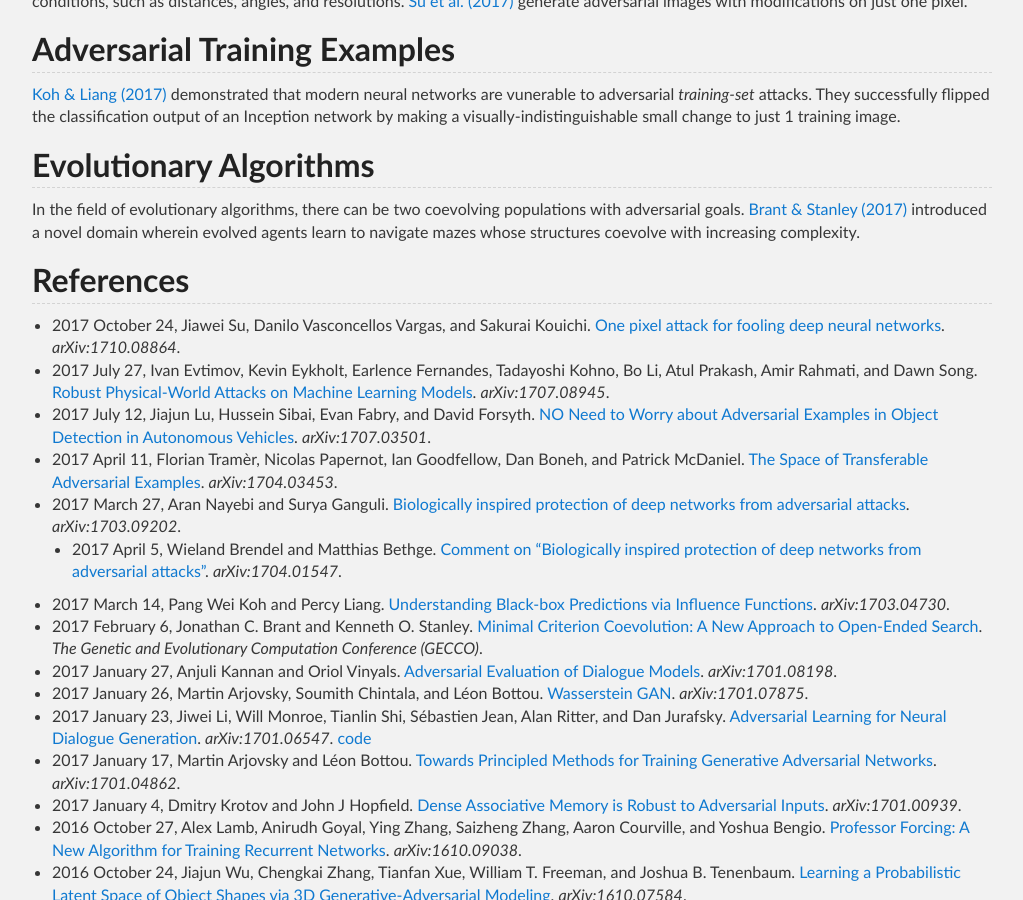
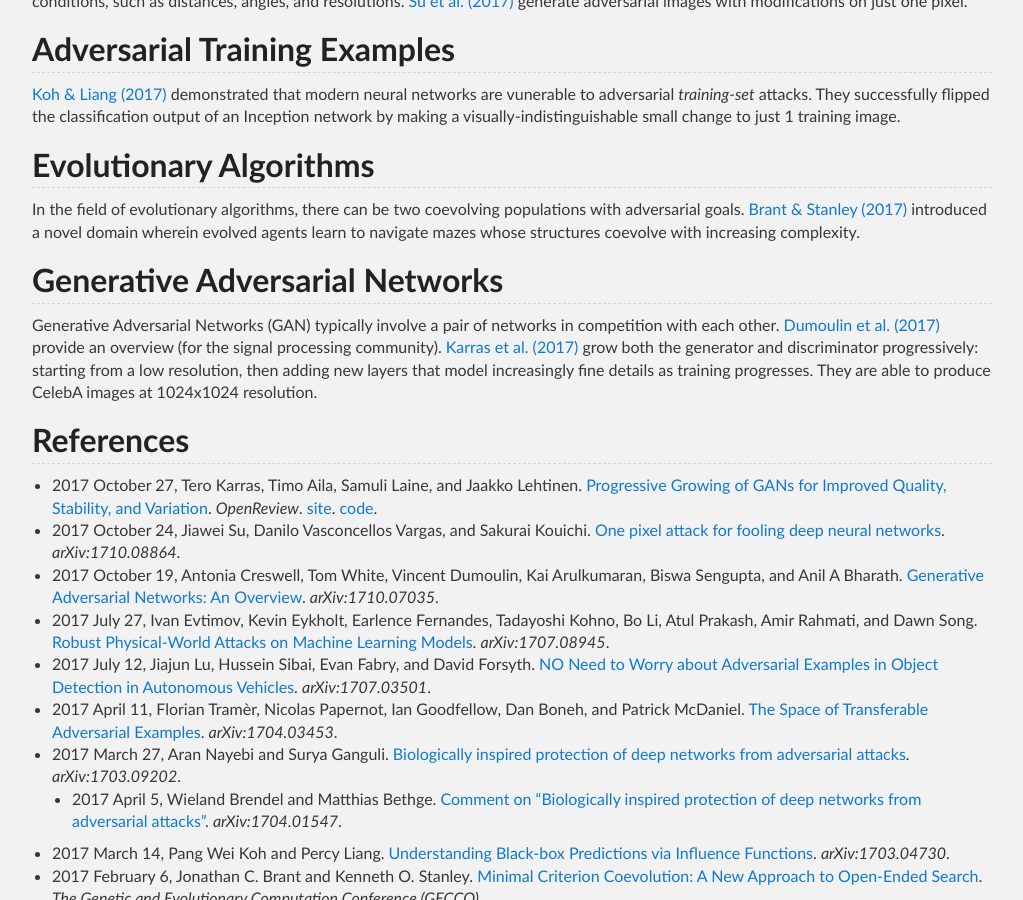
Before and after one commit to Tonywuhk/realai.org, a Jekyll site: the page built from adversarial-learning.md, in a window 1280 px wide and 900 px high, scrolled down 326 px. Shown: the whole window, without its empty margins (128-1151 px from the left). Built offline with Jekyll 4.4.1, drawn with Linux system fonts in a browser that asks for light colours; our own code applies the rules of GitHub Pages for plain Markdown files; the repository's description, which GitHub fills in, is left out.

Commit message:
Update files

```diff
--- a/adversarial-learning.md
+++ b/adversarial-learning.md
@@ -17,9 +17,15 @@
 
 In the field of evolutionary algorithms, there can be two coevolving populations with adversarial goals. [Brant & Stanley (2017)](http://eplex.cs.ucf.edu/papers/brant_gecco17.pdf) introduced a novel domain wherein evolved agents learn to navigate mazes whose structures coevolve with increasing complexity.
 
+## Generative Adversarial Networks
+
+Generative Adversarial Networks (GAN) typically involve a pair of networks in competition with each other. [Dumoulin et al. (2017)](https://arxiv.org/abs/1710.07035) provide an overview (for the signal processing community). [Karras et al. (2017)](https://openreview.net/forum?id=Hk99zCeAb&noteId=Hk99zCeAb) grow both the generator and discriminator progressively: starting from a low resolution, then adding new layers that model increasingly fine details as training progresses. They are able to produce CelebA images at 1024x1024 resolution.
+
 ## References
 
+* 2017 October 27, Tero Karras, Timo Aila, Samuli Laine, and Jaakko Lehtinen. [Progressive Growing of GANs for Improved Quality, Stability, and Variation](http://research.nvidia.com/publication/2017-10_Progressive-Growing-of). *OpenReview*. [site](http://research.nvidia.com/publication/2017-10_Progressive-Growing-of). [code](https://github.com/tkarras/progressive_growing_of_gans).
 * 2017 October 24, Jiawei Su, Danilo Vasconcellos Vargas, and Sakurai Kouichi. [One pixel attack for fooling deep neural networks](https://arxiv.org/abs/1710.08864). *arXiv:1710.08864*.
+* 2017 October 19, Antonia Creswell, Tom White, Vincent Dumoulin, Kai Arulkumaran, Biswa Sengupta, and Anil A Bharath. [Generative Adversarial Networks: An Overview](https://arxiv.org/abs/1710.07035). *arXiv:1710.07035*.
 * 2017 July 27, Ivan Evtimov, Kevin Eykholt, Earlence Fernandes, Tadayoshi Kohno, Bo Li, Atul Prakash, Amir Rahmati, and Dawn Song. [Robust Physical-World Attacks on Machine Learning Models](https://arxiv.org/abs/1707.08945). *arXiv:1707.08945*.
 * 2017 July 12, Jiajun Lu, Hussein Sibai, Evan Fabry, and David Forsyth. [NO Need to Worry about Adversarial Examples in Object Detection in Autonomous Vehicles](https://arxiv.org/abs/1707.03501). *arXiv:1707.03501*.
 * 2017 April 11, Florian Tramèr, Nicolas Papernot, Ian Goodfellow, Dan Boneh, and Patrick McDaniel. [The Space of Transferable Adversarial Examples](https://arxiv.org/abs/1704.03453). *arXiv:1704.03453*.
```
Also changed, not shown: policies.md (+1 -0 lines).
